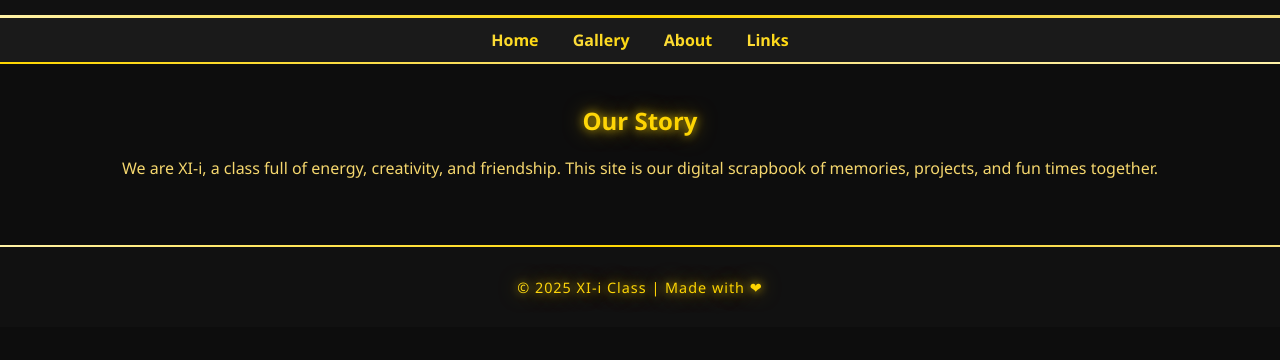
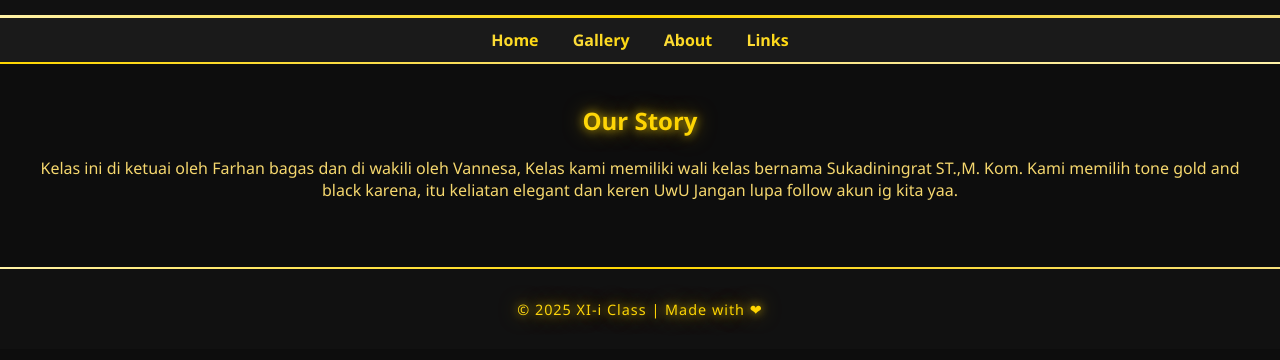
Before and after one commit to nagma-ui/11-i, a plain HTML site: page about.html in a window 1280 px wide. Shown: the part 250-610 px from the top of the page. Drawn offline with Linux system fonts and the light colour scheme.

Commit message:
Update about.html

```diff
--- a/about.html
+++ b/about.html
@@ -23,8 +23,12 @@
   <main>
     <section>
       <h2 class="gold-text">Our Story</h2>
-      <p>We are XI-i, a class full of energy, creativity, and friendship.
-      This site is our digital scrapbook of memories, projects, and fun times together.</p>
+      <p>
+        Kelas ini di ketuai oleh Farhan bagas dan di wakili oleh Vannesa,
+        Kelas kami memiliki wali kelas bernama Sukadiningrat ST.,M. Kom.
+        Kami memilih tone gold and black karena, itu keliatan elegant dan keren UwU
+        Jangan lupa follow akun ig kita yaa.
+      </p>
     </section>
   </main>
 
```
